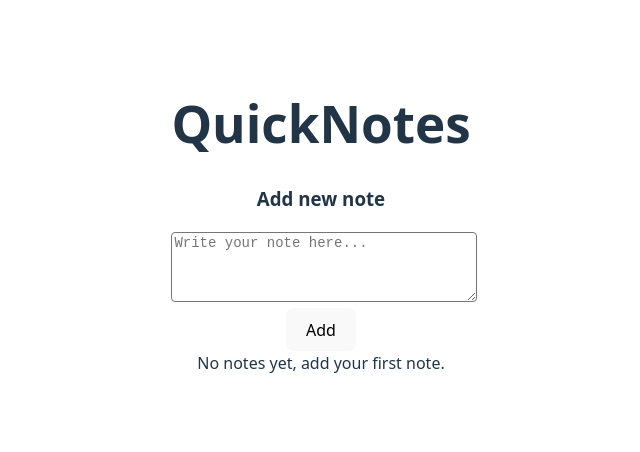
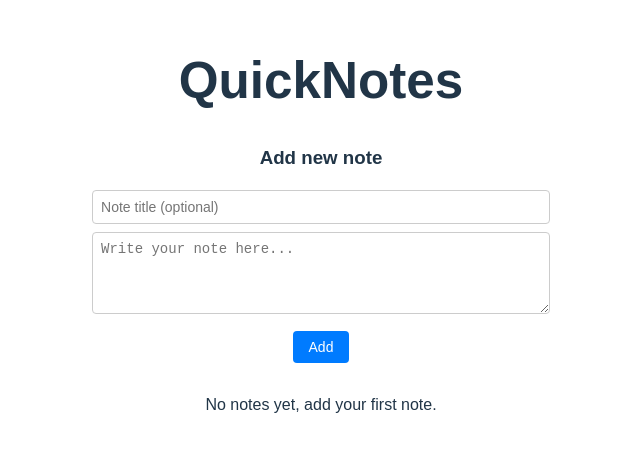
Before and after one commit to AmberWein/QuickNotes, a React (Vite) app in the folder my-app/: page / in a window 1280 px wide. Shown: the part 182-634 px from the top of the page, without its empty margins (319-959 px from the left). Built offline with nearby package versions, Linux system fonts and the light colour scheme.

Commit message:
step 3: add optional note title

```diff
--- /dev/null
+++ b/my-app/src/Components/QuickNotes/QuickNotes.css
@@ -0,0 +1,77 @@
+.QuickNotes-container {
+  padding: 20px;
+  max-width: 900px;
+  margin: auto;
+  font-family: Arial, sans-serif;
+}
+
+.add-new-note-container {
+  margin-bottom: 30px;
+}
+
+.add-new-note-container input,
+.add-new-note-container textarea {
+  width: 100%;
+  font-size: 14px;
+  border-radius: 4px;
+  border: 1px solid #ccc;
+  padding: 8px;
+  box-sizing: border-box;
+}
+
+.add-new-note-container input {
+  margin-bottom: 8px;
+}
+
+.add-new-note-container button {
+  margin-top: 10px;
+  padding: 8px 16px;
+  font-size: 14px;
+  cursor: pointer;
+  border: none;
+  border-radius: 4px;
+  background-color: #007bff;
+  color: white;
+}
+
+.notes-container {
+  display: grid;
+  grid-template-columns: repeat(auto-fill, minmax(250px, 1fr));
+  gap: 15px;
+}
+
+.note-card {
+  padding: 15px;
+  border: 1px solid #ddd;
+  border-radius: 8px;
+  box-shadow: 0 0 5px rgba(0,0,0,0.05);
+}
+
+.note-card h4 {
+  margin-top: 0;
+  margin-bottom: 10px;
+}
+
+.note-content {
+  white-space: pre-wrap;
+}
+
+.note-footer {
+  display: flex;
+  align-items: center;
+  font-size: 12px;
+  color: #666;
+  padding-top: 8px;
+  border-top: 1px solid #eee;
+  margin-top: 10px;
+  justify-content: space-between;
+}
+
+.delete-btn {
+  background: none;
+  border: none;
+  color: #dc3545;
+  font-size: 16px;
+  cursor: pointer;
+  padding: 2px 6px;
+}
--- a/my-app/src/Components/QuickNotes/QuickNotes.jsx
+++ b/my-app/src/Components/QuickNotes/QuickNotes.jsx
@@ -1,7 +1,9 @@
 import { useState } from "react";
+import "./QuickNotes.css";
 
 function QuickNotes() {
   const [notes, setNotes] = useState([]);
+  const [noteTitle, setNoteTitle] = useState("");
   const [noteContent, setNoteContent] = useState("");
 
   const formatDate = (date) => {
@@ -51,12 +53,14 @@ function QuickNotes() {
 
     const newNote = {
       id: Date.now(),
+      title: noteTitle.trim() || null,
       content: noteContent,
       createdAt: new Date(),
     };
 
     setNotes([...notes, newNote]);
     setNoteContent("");
+    setNoteTitle("");
   };
 
   const deleteNote = (noteId) => {
@@ -74,60 +78,32 @@ function QuickNotes() {
 
       <div className="add-new-note-container">
         <h3>Add new note</h3>
+        <input
+          type="text"
+          value={noteTitle}
+          onChange={(e) => setNoteTitle(e.target.value)}
+          placeholder="Note title (optional)"
+        />
+
         <textarea
           value={noteContent}
           onChange={(e) => setNoteContent(e.target.value)}
           placeholder="Write your note here..."
           rows={4}
-          style={{
-            width: "100%",
-            fontSize: "14px",
-            borderRadius: "4px",
-          }}
         />
-        <br />
         <button onClick={addNote}>Add</button>
       </div>
 
-      <div className="notes-container"
-        style={{
-          display: "grid",
-          gridTemplateColumns: "repeat(auto-fill, minmax(250px, 1fr))",
-          gap: "15px",
-        }}
-      >
+      <div className="notes-container">
         {notes.map((note) => (
-          <div
-            key={note.id}
-            style={{
-              padding: "15px",
-              border: "1px solid #ddd",
-              borderRadius: "8px",
-            }}
-          >
+          <div key={note.id} className="note-card">
+            {note.title && <h4>{note.title}</h4>}
             <div className="note-content">{note.content}</div>
-            <div
-              style={{
-                display: "flex",
-                alignItems: "center",
-                fontSize: "12px",
-                color: "#666",
-                paddingTop: "8px",
-                borderTop: "1px solid #eee",
-                marginTop: "10px",
-              }}
-            >
+            <div className="note-footer">
               <span>{formatDate(note.createdAt)}</span>
               <button
                 onClick={() => deleteNote(note.id)}
-                style={{
-                  background: "none",
-                  border: "none",
-                  color: "#dc3545",
-                  fontSize: "16px",
-                  cursor: "pointer",
-                  padding: "2px 6px",
-                }}
+                className="delete-btn"
               >
                 ×
               </button>
```
